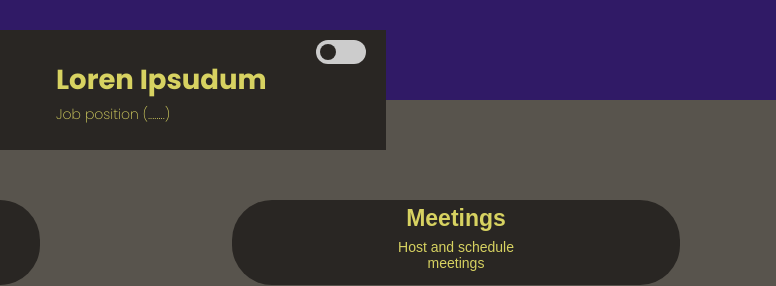
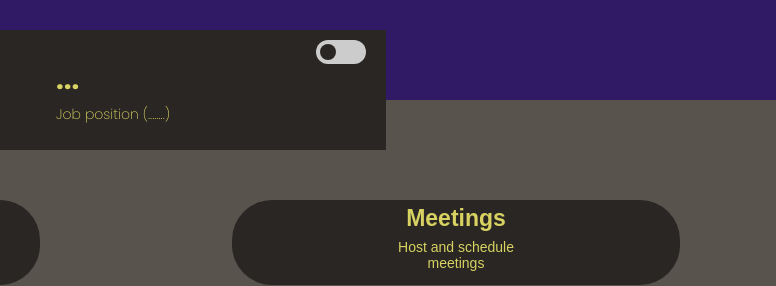
Before and after one commit to damiaig/companyy, a plain HTML site: page employee-dashboard.html in a window 1280 px wide. Shown: the top 286 px of the page, 504-1280 px from the left. Drawn offline with Linux system fonts and the light colour scheme; no server answers; sample sign-in values are in the browser's storage.

Commit message:
Update employee-dashboard.html

```diff
--- a/employee-dashboard.html
+++ b/employee-dashboard.html
@@ -20,7 +20,7 @@
                     <img id="employee-profile-picture" src="user_profile_-removebg-preview.png" alt="Profile Picture" class="profile-picture">
                 </div>
                 <div class="text-profile">
-                    <h1 class="name" id="employee-profile-name">Loren Ipsudum</h1>
+                    <h1 class="name" id="employee-profile-name">...</h1>
                     <p id="employee-profile-role">Job position (........)</p>
                 </div>
             </div>
```
